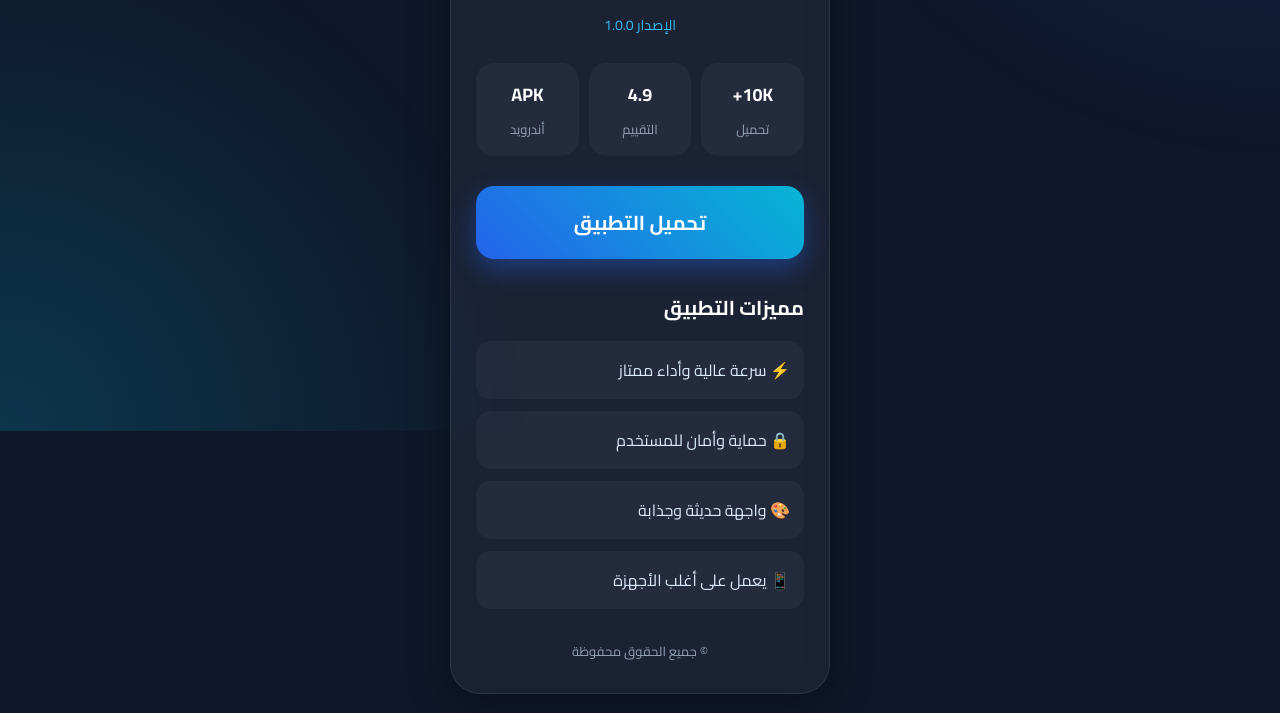
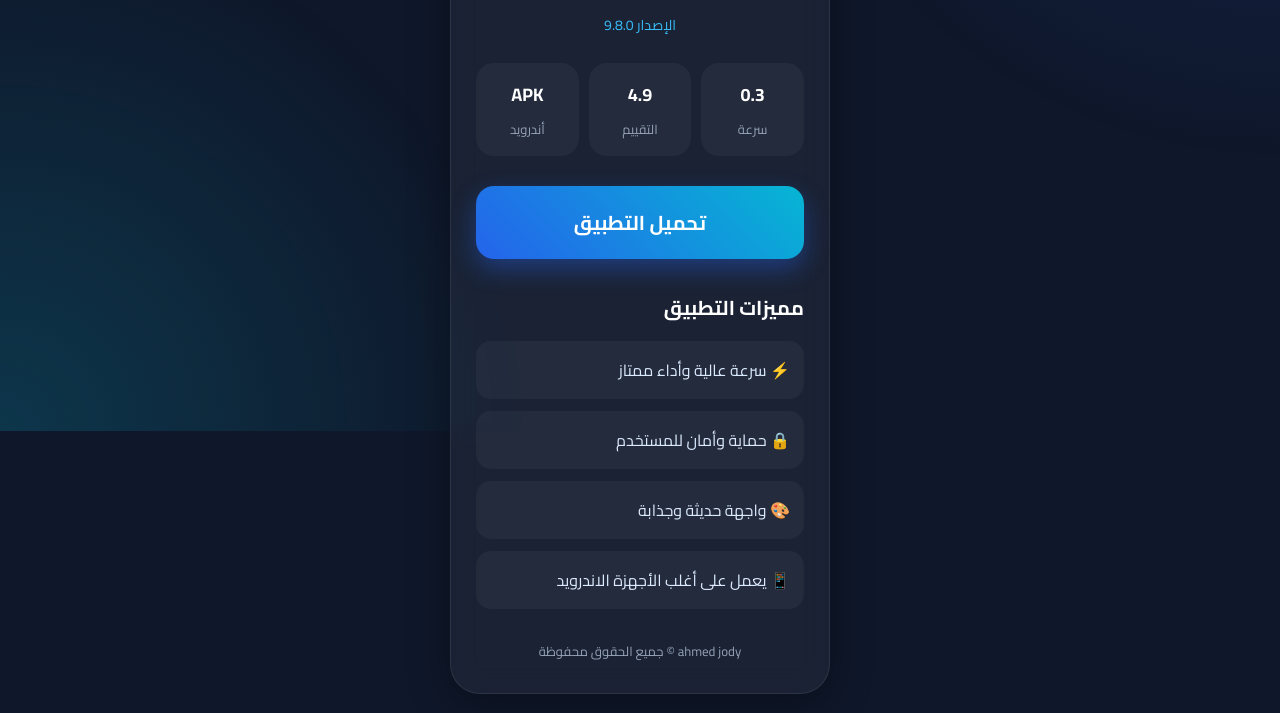
Before and after one commit to iraq-kut/1Myapp, a plain HTML site: page index.html in a window 1280 px wide. Shown: the part 369-1082 px from the top of the page. Drawn offline with Linux system fonts and the light colour scheme.

Commit message:
Update index.html

```diff
--- a/index.html
+++ b/index.html
@@ -167,14 +167,14 @@ h1{
 </p>
 
 <div class="version">
-الإصدار 1.0.0
+الإصدار 9.8.0
 </div>
 
 <div class="info-box">
 
 <div class="info">
-<h2>10K+</h2>
-<p>تحميل</p>
+<h2>0.3</h2>
+<p>سرعة</p>
 </div>
 
 <div class="info">
@@ -210,13 +210,13 @@ h1{
 </div>
 
 <div class="feature">
-📱 يعمل على أغلب الأجهزة
+📱  يعمل على أغلب الأجهزة الاندرويد
 </div>
 
 </div>
 
 <div class="footer">
-© جميع الحقوق محفوظة
+ahmed jody © جميع الحقوق محفوظة
 </div>
 
 </div>
```
